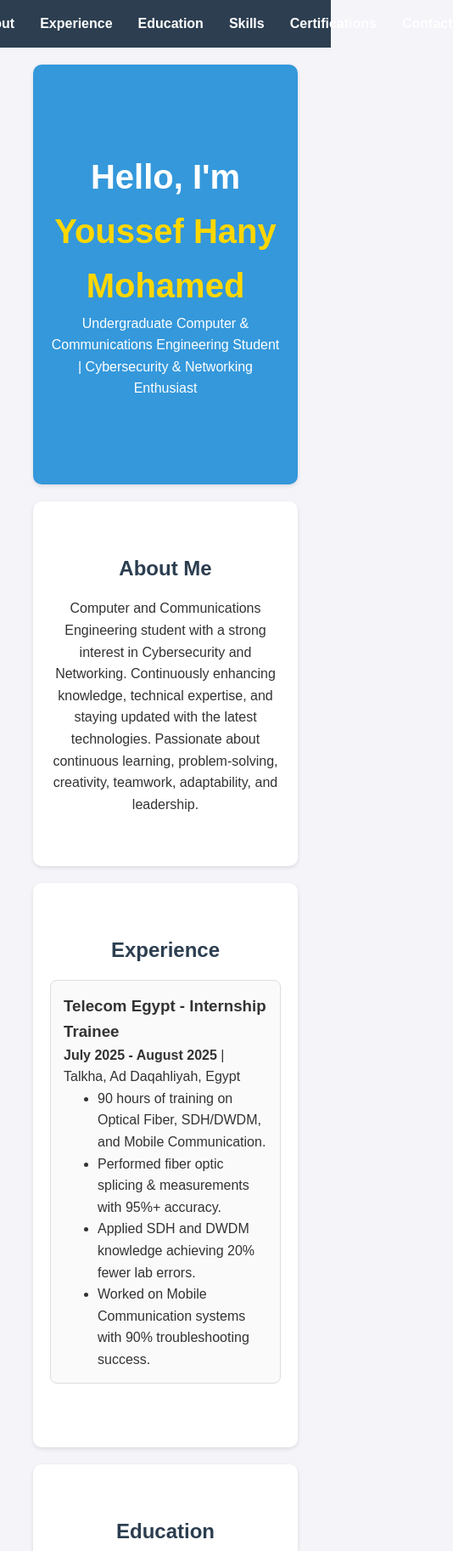
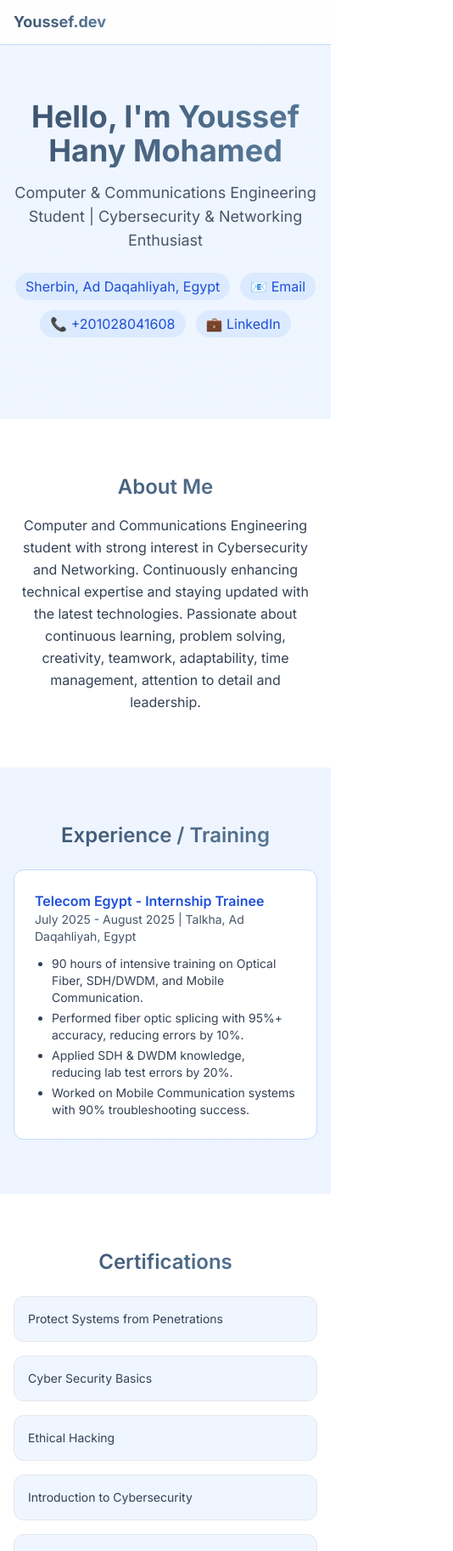
Before and after one commit to YoussefHanyMohamed/YoussefHanyMohamed.github.io, a plain HTML site: page index.html in a window 390 px wide. Shown: the top 1825 px of the page at 85% size, 534 px wide, since content can reach past the window. Drawn offline with nearby package versions, Linux system fonts and the light colour scheme.

Commit message:
Add files via upload

```diff
--- a/index.html
+++ b/index.html
@@ -3,94 +3,144 @@
 <head>
   <meta charset="UTF-8">
   <meta name="viewport" content="width=device-width, initial-scale=1.0">
-  <title>Portfolio - Youssef Hany Mohamed</title>
+  <title>Youssef Hany - Portfolio</title>
+  <!-- Tailwind CSS -->
+  <script src="https://cdn.tailwindcss.com"></script>
+  <!-- Lucide Icons -->
+  <script src="https://unpkg.com/lucide@latest"></script>
+  <!-- Google Fonts -->
+  <link href="https://fonts.googleapis.com/css2?family=Inter:wght@300;400;500;600;700&display=swap" rel="stylesheet">
+  <!-- My Custom CSS -->
   <link rel="stylesheet" href="style.css">
 </head>
-<body>
+<body class="bg-gradient-to-b from-blue-50 to-indigo-50 text-slate-800 min-h-screen">
 
   <!-- Navigation -->
-  <nav>
-    <ul>
-      <li><a href="#home">Home</a></li>
-      <li><a href="#about">About</a></li>
-      <li><a href="#experience">Experience</a></li>
-      <li><a href="#education">Education</a></li>
-      <li><a href="#skills">Skills</a></li>
-      <li><a href="#certifications">Certifications</a></li>
-      <li><a href="#contact">Contact</a></li>
-    </ul>
-  </nav>
+  <header class="sticky top-0 z-50 bg-white/90 backdrop-blur border-b border-blue-200">
+    <nav class="max-w-6xl mx-auto px-4 py-3 flex items-center justify-between">
+      <a href="#home" class="font-bold text-lg gradient-text">Youssef<span class="text-blue-400">.dev</span></a>
+      <div class="hidden md:flex items-center gap-6 text-sm">
+        <a href="#about" class="hover:text-blue-600 transition">About</a>
+        <a href="#experience" class="hover:text-blue-600 transition">Experience</a>
+        <a href="#certifications" class="hover:text-blue-600 transition">Certifications</a>
+        <a href="#skills" class="hover:text-blue-600 transition">Skills</a>
+        <a href="#contact" class="hover:text-blue-600 transition">Contact</a>
+      </div>
+    </nav>
+  </header>
 
-  <!-- Home Section -->
-  <section id="home">
-    <h1>Hello, I'm <span class="highlight">Youssef Hany Mohamed</span></h1>
-    <p>Undergraduate Computer & Communications Engineering Student | Cybersecurity & Networking Enthusiast</p>
+  <!-- Hero Section -->
+  <section id="home" class="max-w-6xl mx-auto px-4 pt-16 pb-24 text-center">
+    <h1 class="text-4xl md:text-5xl font-bold gradient-text">Hello, I'm Youssef Hany Mohamed</h1>
+    <p class="mt-4 text-lg md:text-xl text-slate-600">
+      Computer & Communications Engineering Student | Cybersecurity & Networking Enthusiast
+    </p>
+    <div class="mt-6 flex flex-wrap justify-center gap-3">
+      <span class="px-3 py-1 rounded-full bg-blue-100 text-blue-700">Sherbin, Ad Daqahliyah, Egypt</span>
+      <a href="mailto:Youssefhany19605@gmail.com" class="px-3 py-1 rounded-full bg-blue-100 text-blue-700 hover:bg-blue-200 transition">📧 Email</a>
+      <a href="tel:+201028041608" class="px-3 py-1 rounded-full bg-blue-100 text-blue-700 hover:bg-blue-200 transition">📞 +201028041608</a>
+      <a href="https://www.linkedin.com/in/youssef-hany-mohamed" target="_blank" class="px-3 py-1 rounded-full bg-blue-100 text-blue-700 hover:bg-blue-200 transition">💼 LinkedIn</a>
+    </div>
   </section>
 
-  <!-- About Section -->
-  <section id="about">
-    <h2>About Me</h2>
-    <p>
-      Computer and Communications Engineering student with a strong interest in Cybersecurity and Networking.
-      Continuously enhancing knowledge, technical expertise, and staying updated with the latest technologies.
-      Passionate about continuous learning, problem-solving, creativity, teamwork, adaptability, and leadership.
-    </p>
+  <!-- About -->
+  <section id="about" class="py-16 bg-white">
+    <div class="max-w-4xl mx-auto px-4 text-center">
+      <h2 class="text-2xl font-semibold gradient-text mb-4">About Me</h2>
+      <p class="text-slate-700 leading-relaxed">
+        Computer and Communications Engineering student with strong interest in Cybersecurity and Networking.
+        Continuously enhancing technical expertise and staying updated with the latest technologies.
+        Passionate about continuous learning, problem solving, creativity, teamwork, adaptability, time management, attention to detail and leadership.
+      </p>
+    </div>
   </section>
 
-  <!-- Experience Section -->
-  <section id="experience">
-    <h2>Experience</h2>
-    <div class="card">
-      <h3>Telecom Egypt - Internship Trainee</h3>
-      <p><strong>July 2025 - August 2025</strong> | Talkha, Ad Daqahliyah, Egypt</p>
-      <ul>
-        <li>90 hours of training on Optical Fiber, SDH/DWDM, and Mobile Communication.</li>
-        <li>Performed fiber optic splicing & measurements with 95%+ accuracy.</li>
-        <li>Applied SDH and DWDM knowledge achieving 20% fewer lab errors.</li>
-        <li>Worked on Mobile Communication systems with 90% troubleshooting success.</li>
+  <!-- Experience -->
+  <section id="experience" class="py-16">
+    <div class="max-w-5xl mx-auto px-4">
+      <h2 class="text-2xl font-semibold gradient-text mb-6 text-center">Experience / Training</h2>
+      <div class="card-hover rounded-xl border border-blue-200 p-6 bg-white">
+        <h3 class="font-semibold text-blue-700">Telecom Egypt - Internship Trainee</h3>
+        <p class="text-sm text-slate-600">July 2025 - August 2025 | Talkha, Ad Daqahliyah, Egypt</p>
+        <ul class="list-disc pl-5 mt-3 text-slate-700 space-y-1 text-sm">
+          <li>90 hours of intensive training on Optical Fiber, SDH/DWDM, and Mobile Communication.</li>
+          <li>Performed fiber optic splicing with 95%+ accuracy, reducing errors by 10%.</li>
+          <li>Applied SDH & DWDM knowledge, reducing lab test errors by 20%.</li>
+          <li>Worked on Mobile Communication systems with 90% troubleshooting success.</li>
+        </ul>
+      </div>
+    </div>
+  </section>
+
+  <!-- Certifications -->
+  <section id="certifications" class="py-16 bg-white">
+    <div class="max-w-5xl mx-auto px-4">
+      <h2 class="text-2xl font-semibold gradient-text mb-6 text-center">Certifications</h2>
+      <ul class="grid sm:grid-cols-2 gap-4 text-slate-700 text-sm">
+        <li class="card-hover p-4 rounded-xl border bg-blue-50">Protect Systems from Penetrations</li>
+        <li class="card-hover p-4 rounded-xl border bg-blue-50">Cyber Security Basics</li>
+        <li class="card-hover p-4 rounded-xl border bg-blue-50">Ethical Hacking</li>
+        <li class="card-hover p-4 rounded-xl border bg-blue-50">Introduction to Cybersecurity</li>
+        <li class="card-hover p-4 rounded-xl border bg-blue-50">Introduction to Network Security</li>
+        <li class="card-hover p-4 rounded-xl border bg-blue-50">Computer Network Fundamentals</li>
+        <li class="card-hover p-4 rounded-xl border bg-blue-50">Implementation of Network Fundamentals</li>
+        <li class="card-hover p-4 rounded-xl border bg-blue-50">Python Programming Basics</li>
+        <li class="card-hover p-4 rounded-xl border bg-blue-50">Basics of AI Applications</li>
+        <li class="card-hover p-4 rounded-xl border bg-blue-50">Embedded System</li>
       </ul>
     </div>
   </section>
 
-  <!-- Education Section -->
-  <section id="education">
-    <h2>Education</h2>
-    <div class="card">
-      <h3>Mansoura National University</h3>
-      <p><strong>Bachelor of Engineering (Communications & Computer Engineering)</strong><br>
-      October 2023 - August 2028</p>
+  <!-- Skills -->
+  <section id="skills" class="py-16">
+    <div class="max-w-5xl mx-auto px-4">
+      <h2 class="text-2xl font-semibold gradient-text mb-6 text-center">Skills</h2>
+      <div class="grid md:grid-cols-2 gap-6">
+        <div class="p-5 rounded-xl border bg-white card-hover">
+          <h3 class="font-semibold text-blue-700">Technical Skills</h3>
+          <ul class="list-disc pl-5 mt-2 text-sm text-slate-700 space-y-1">
+            <li>Telecommunications</li>
+            <li>Optical Fiber</li>
+            <li>Networking</li>
+            <li>Cybersecurity</li>
+            <li>Mobile Communications</li>
+            <li>VMware</li>
+            <li>Kali Linux</li>
+            <li>AutoCAD</li>
+            <li>Arduino</li>
+          </ul>
+        </div>
+        <div class="p-5 rounded-xl border bg-white card-hover">
+          <h3 class="font-semibold text-blue-700">Soft Skills</h3>
+          <ul class="list-disc pl-5 mt-2 text-sm text-slate-700 space-y-1">
+            <li>Teamwork</li>
+            <li>Problem Solving</li>
+            <li>Time Management</li>
+            <li>Leadership</li>
+            <li>Adaptability</li>
+            <li>Presentation Skills</li>
+            <li>Attention to Detail</li>
+          </ul>
+        </div>
+      </div>
     </div>
   </section>
 
-  <!-- Skills Section -->
-  <section id="skills">
-    <h2>Skills</h2>
-    <ul>
-      <li>Telecommunications</li>
-      <li>Microsoft Office</li>
-      <li>Optical Fiber</li>
-    </ul>
+  <!-- Contact -->
+  <section id="contact" class="py-16 bg-white">
+    <div class="max-w-4xl mx-auto px-4 text-center">
+      <h2 class="text-2xl font-semibold gradient-text mb-6">Contact Me</h2>
+      <p class="text-slate-700">📞 <strong>+201028041608</strong></p>
+      <p class="text-slate-700">📧 <a href="mailto:Youssefhany19605@gmail.com">Youssefhany19605@gmail.com</a></p>
+      <p class="text-slate-700">💼 <a href="https://www.linkedin.com/in/youssef-hany-mohamed" target="_blank">LinkedIn Profile</a></p>
+    </div>
   </section>
 
-  <!-- Certifications Section -->
-  <section id="certifications">
-    <h2>Certifications</h2>
-    <ul>
-      <li>Embedded System</li>
-      <li>Protect Systems from Penetrations</li>
-      <li>Cyber Security Basics</li>
-      <li>Introduction to Network Security</li>
-      <li>Python Programming Basics</li>
-    </ul>
-  </section>
+  <!-- Footer -->
+  <footer class="border-t border-blue-200 py-6 bg-blue-50 text-center text-sm text-blue-600">
+    © 2025 Youssef Hany Mohamed. All rights reserved.
+  </footer>
 
-  <!-- Contact Section -->
-  <section id="contact">
-    <h2>Contact Me</h2>
-    <p>📞 01028041608</p>
-    <p>📧 <a href="mailto:youssefhany19605@gmail.com">youssefhany19605@gmail.com</a></p>
-    <p>💼 <a href="https://www.linkedin.com/in/youssef-hany-mohamed" target="_blank">LinkedIn</a></p>
-  </section>
-
+  <script> lucide.createIcons(); </script>
 </body>
 </html>
--- a/style.css
+++ b/style.css
@@ -1,89 +1,28 @@
-/* Reset */
-* {
-  margin: 0;
-  padding: 0;
-  box-sizing: border-box;
+body {
+  font-family: 'Inter', sans-serif;
+  scroll-behavior: smooth;
 }
 
-/* Body */
-body {
-  font-family: Arial, sans-serif;
-  line-height: 1.6;
-  background: #f4f4f9;
-  color: #333;
+.gradient-text {
+  background: linear-gradient(135deg, #3a506b 0%, #5c7e9e 100%);
+  -webkit-background-clip: text;
+  -webkit-text-fill-color: transparent;
 }
 
-/* Navigation */
-nav {
-  background: #2c3e50;
-  padding: 15px;
-  position: sticky;
-  top: 0;
+.btn-animation {
+  transition: all 0.3s ease;
 }
 
-nav ul {
-  display: flex;
-  justify-content: center;
-  list-style: none;
+.btn-animation:hover {
+  transform: translateY(-2px);
+  box-shadow: 0 5px 15px rgba(0, 0, 0, 0.1);
 }
 
-nav ul li {
-  margin: 0 15px;
+.card-hover {
+  transition: all 0.3s ease;
 }
 
-nav ul li a {
-  color: #fff;
-  text-decoration: none;
-  font-weight: bold;
+.card-hover:hover {
+  transform: translateY(-5px);
+  box-shadow: 0 10px 25px -5px rgba(0, 0, 0, 0.1);
 }
-
-nav ul li a:hover {
-  color: #e74c3c;
-}
-
-/* Sections */
-section {
-  padding: 60px 20px;
-  margin: 20px auto;
-  width: 80%;
-  background: #fff;
-  border-radius: 10px;
-  box-shadow: 0 2px 5px rgba(0,0,0,0.1);
-  text-align: center;
-}
-
-#home {
-  background: #3498db;
-  color: #fff;
-  padding: 100px 20px;
-}
-
-#home h1 {
-  font-size: 2.5em;
-}
-
-.highlight {
-  color: #ffd700;
-}
-
-h2 {
-  color: #2c3e50;
-  margin-bottom: 15px;
-}
-
-/* Cards */
-.card {
-  text-align: left;
-  margin: 15px 0;
-  padding: 15px;
-  border: 1px solid #ddd;
-  border-radius: 8px;
-  background: #fafafa;
-}
-
-/* Lists */
-ul {
-  list-style: disc;
-  padding-left: 40px;
-  text-align: left;
-}
```
